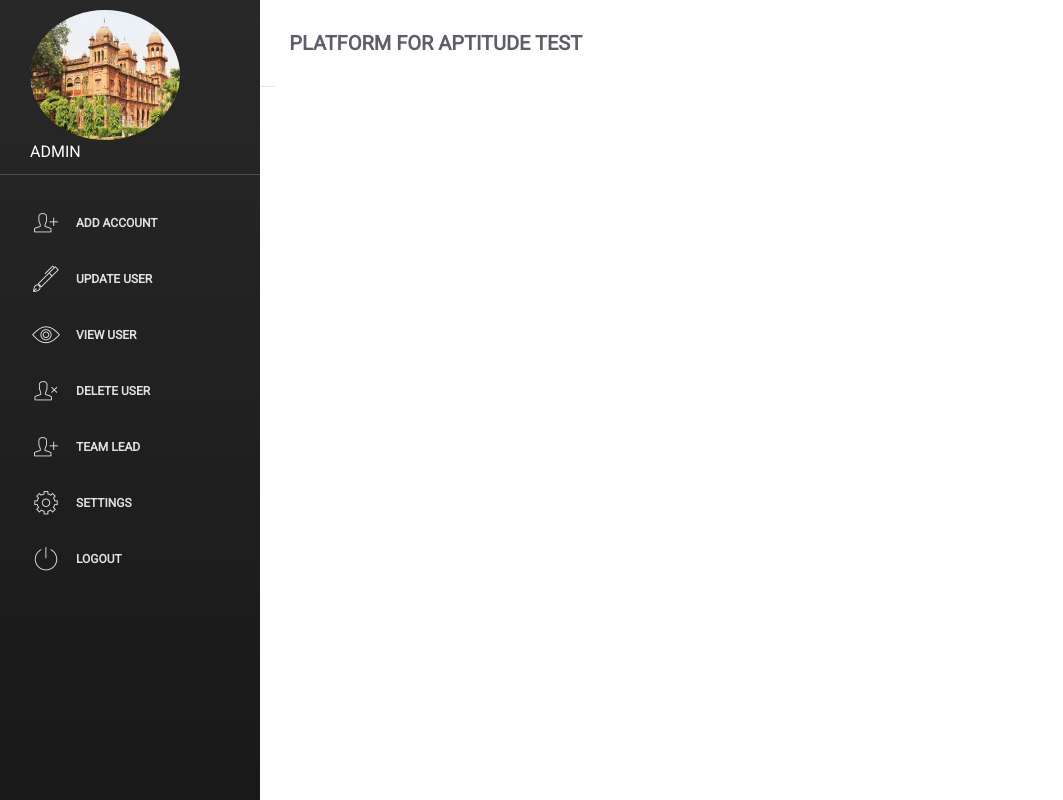
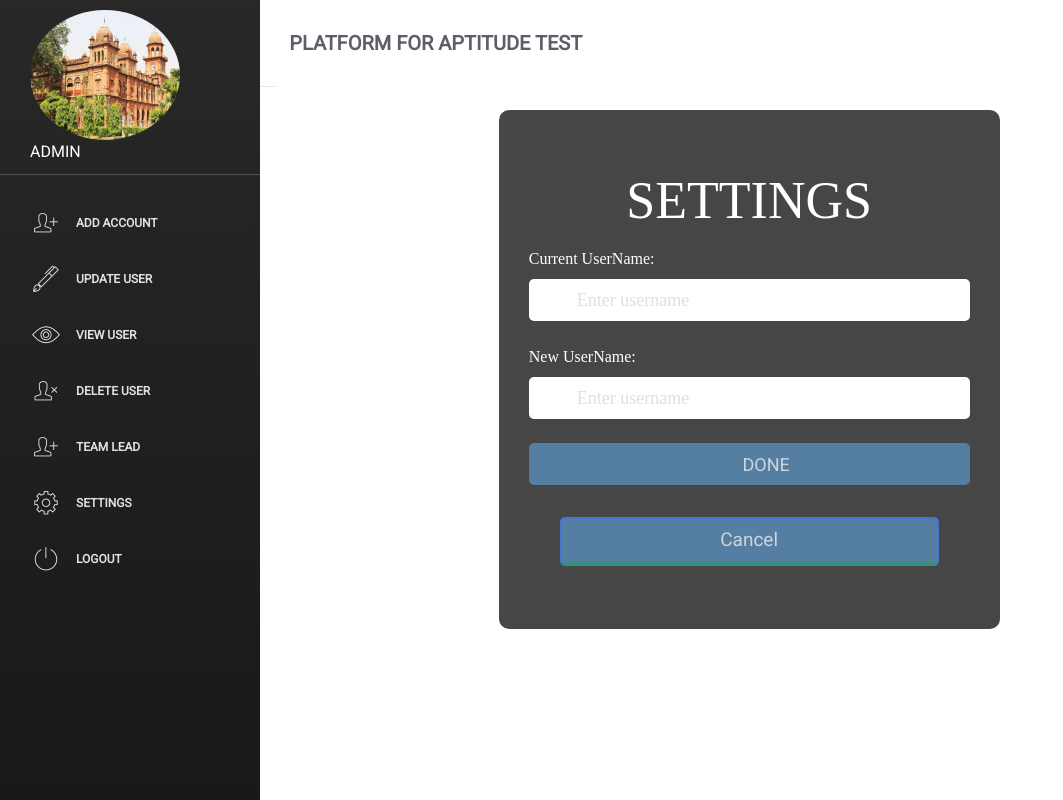
Before and after one commit to batman1209/fyp, a React (Create React App) app: page /settings/changename in a window 1280 px wide. Shown: the whole page, without its empty margins (0-1063 px from the left). Built offline with nearby package versions, Linux system fonts and the light colour scheme.

Commit message:
changeBame added

```diff
--- a/src/App.tsx
+++ b/src/App.tsx
@@ -14,6 +14,7 @@ import Sidebar from './Component/sidebar/sidebar';
 import Roles from './page/Roles'
 import Adduser from './page/Adduser';
 import Settings from './page/settings';
+import ChangeName from './page/changename';
 
 class App extends Component {
   render() {
@@ -28,6 +29,7 @@ class App extends Component {
             <Route path="/roles/adduser" exact component={Adduser} />
             {/* <Route path="/login" exact component={Login} /> */}
             <Route path="/settings" exact component={Settings} />
+            <Route path="/settings/changename" exact component={ChangeName} />
           </div>
 
         </div>
--- /dev/null
+++ b/src/page/changename.tsx
@@ -0,0 +1,45 @@
+import * as React from 'react';
+import {Link} from 'react-router-dom';
+
+class ChangeName extends React.Component {
+    render() {
+        return (
+            <div className="content" >
+                <div className="container-fluid">
+                    <div className="row">
+                        <div className="col-lg-3"> </div>
+                        <div className="col-lg-6" style = {{paddingTop:"60px"}}>
+                            <div id="ui">
+                                <h1>SETTINGS</h1>
+                                <form className="form-group" action="settings.cshtml" method="post" >
+                                    <label> Current UserName:</label>
+                                    <div className="name">
+                                        <input type="text" name="username" className="form-control" id="uname" placeholder="Enter username " />
+                                    </div>
+                                    <br />
+                                    <label> New UserName:</label>
+                                    <div className="name">
+                                        <input type="text" name="username" className="form-control" id="uname1" placeholder="Enter username " />
+                                    </div>
+                                    <br />
+                                    <input type="submit" name="submit" value="DONE" className="btn btn-primary btn-block btn-lg" />
+                                    <br />
+                                    <div className="col-lg-12">
+                                    <Link className="nav-link" to="settings">
+
+                                    <button type="button" className="btn btn-primary btn-sm btn-block">  Cancel</button>
+                                    </Link>
+                                    </div>
+                                </form>
+                            </div>
+                        </div>
+                        <br />
+                    </div>
+                    <div className="col-lg-3"></div>
+                </div>
+            </div>
+        )
+    }
+}
+
+export default ChangeName;
```
